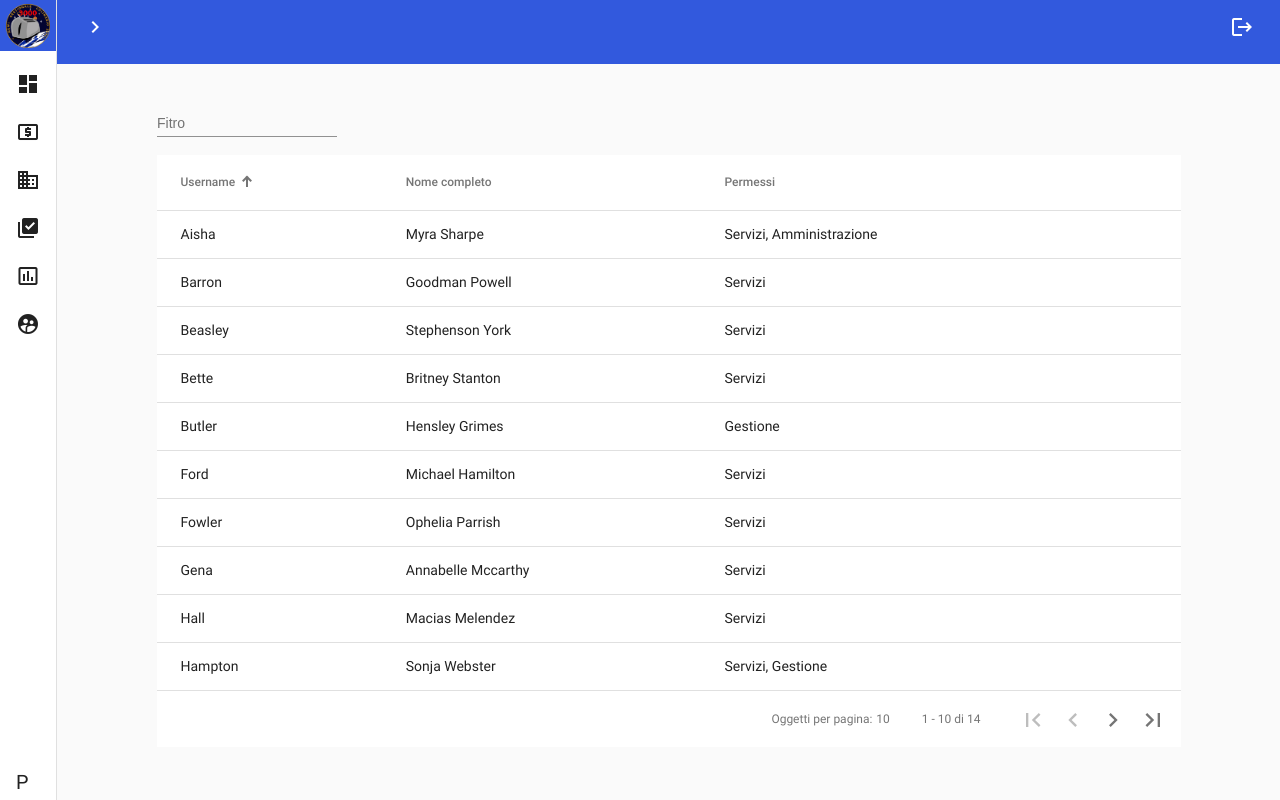
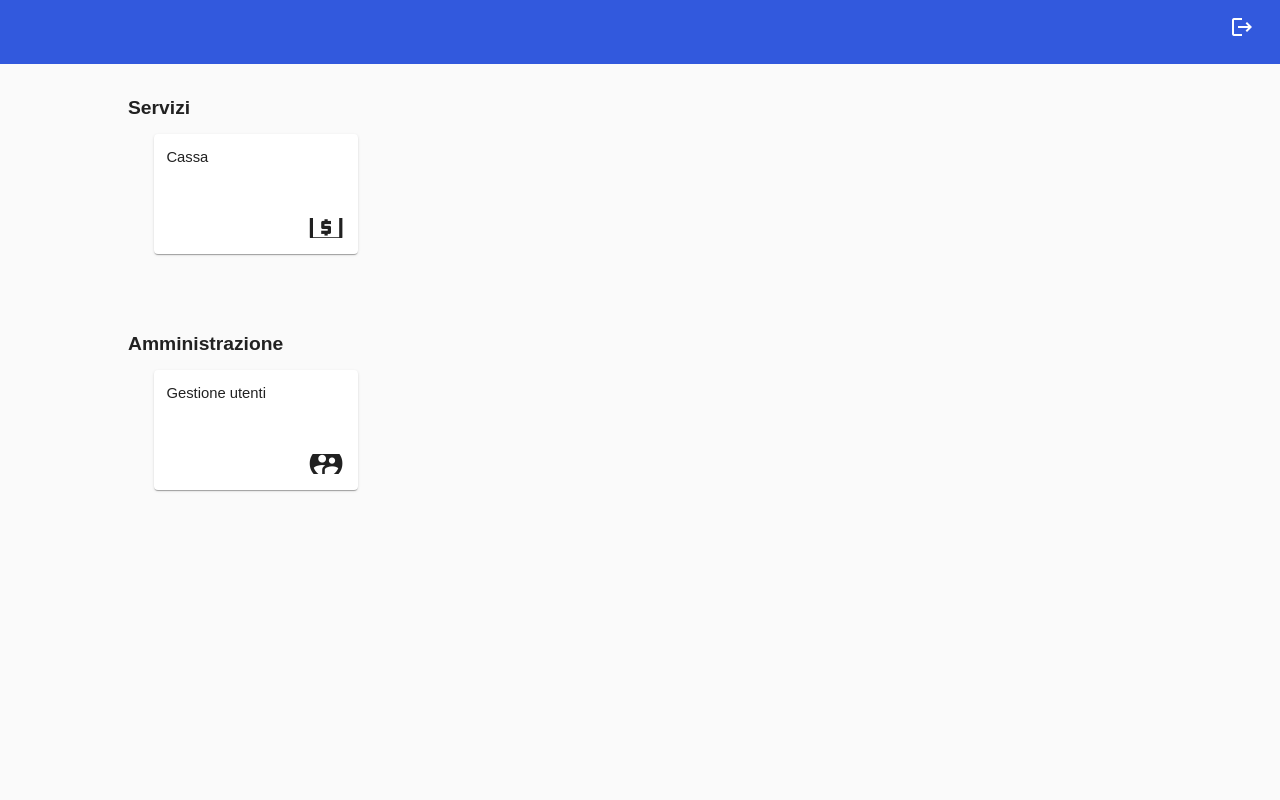
Before and after one commit to vezzoo/Gestionale_sagra, an Angular app in the folder frontend/: page / in a window 1280 px wide. Built offline with nearby package versions, Linux system fonts and the light colour scheme.

Commit message:
Set up permissions

```diff
--- a/frontend/src/app/app.module.ts
+++ b/frontend/src/app/app.module.ts
@@ -4,6 +4,7 @@ import {NgModule} from '@angular/core';
 import {RouterModule, Routes} from "@angular/router";
 
 import {ReactiveFormsModule} from "@angular/forms";
+import {AppRoutingModule} from "./app-routing.module";
 
 import {BrowserAnimationsModule} from '@angular/platform-browser/animations';
 import {MatAutocompleteModule} from '@angular/material/autocomplete';
@@ -72,7 +73,7 @@ const appRoutes: Routes = [
         children: [
             {
                 path: '',
-                redirectTo: pages.gestioneUtenti.path,
+                redirectTo: pages.dashboard.path,
                 pathMatch: 'full'
             },
             {
@@ -124,6 +125,7 @@ const appRoutes: Routes = [
     imports: [
         BrowserModule,
         ReactiveFormsModule,
+        AppRoutingModule,
         RouterModule.forRoot(appRoutes
             // , { enableTracing: true }
         ),
--- a/frontend/src/app/components/cassa.component.ts
+++ b/frontend/src/app/components/cassa.component.ts
@@ -1,5 +1,6 @@
 import {Component, EventEmitter, OnInit, Output} from '@angular/core';
 import {pages} from "../../settings/routing";
+import {User} from "../interfaces/User";
 
 @Component({
     selector: 'app-cassa',
@@ -10,6 +11,8 @@ import {pages} from "../../settings/routing";
 export class CassaComponent implements OnInit {
     @Output() _hasSidenav: EventEmitter<any> = new EventEmitter();
 
+    private _user: User;
+
     constructor() {
 
     }
@@ -18,4 +21,8 @@ export class CassaComponent implements OnInit {
         this._hasSidenav.emit(pages.cassa.hasSideNav);
     }
 
+    setUser(user: User) {
+        this._user = user;
+    }
+
 }
--- a/frontend/src/app/components/dashboard.component.ts
+++ b/frontend/src/app/components/dashboard.component.ts
@@ -1,7 +1,9 @@
-import {Component, EventEmitter, OnInit, Output} from '@angular/core';
+import {Component, EventEmitter, Input, OnInit, Output} from '@angular/core';
 import {getPageNameFromPath, pushTo} from "../utility/sharedFunctions";
 import {Router} from "@angular/router";
 import {pages, categories, getPagesOfCategory} from "../../settings/routing";
+import {Page} from "../interfaces/Page";
+import {User} from "../interfaces/User";
 
 @Component({
     selector: 'app-dashboard',
@@ -10,8 +12,10 @@ import {pages, categories, getPagesOfCategory} from "../../settings/routing";
 })
 
 export class DashboardComponent implements OnInit {
-    @Output() _hasSidenav: EventEmitter<any> = new EventEmitter();
+    @Output() private _hasSidenav: EventEmitter<any> = new EventEmitter();
+
     private _categories;
+    private _user: User;
 
     constructor(private router: Router) {
         this._categories = {};
@@ -21,18 +25,22 @@ export class DashboardComponent implements OnInit {
         this._hasSidenav.emit(pages.dashboard.hasSideNav);
 
         for (let cat of Object.keys(categories))
-            this._categories[cat] = getPagesOfCategory(cat);
+            this._categories[cat] = getPagesOfCategory(cat, this._user.permissions);
     }
 
     get categories() {
         return Object.keys(this._categories);
     }
 
-    getCatName(cat: any): string {
+    setUser(user: User) {
+        this._user = user;
+    }
+
+    getCatName(cat: string): string {
         return cat.charAt(0).toUpperCase() + cat.slice(1).toLowerCase();
     }
 
-    getPages(cat: any): string {
+    getPages(cat: string): Page[] {
         return this._categories[cat];
     }
 
@@ -40,4 +48,8 @@ export class DashboardComponent implements OnInit {
         return getPageNameFromPath(page.path);
     }
 
+    showTitle(cat: string): boolean {
+        return this.getPages(cat).length > 0;
+    }
+
 }
--- a/frontend/src/app/components/gestione-utenti.component.ts
+++ b/frontend/src/app/components/gestione-utenti.component.ts
@@ -3,6 +3,7 @@ import {pages} from "../../settings/routing";
 import {MatTableDataSource} from "@angular/material/table";
 import {MatSort} from "@angular/material/sort";
 import {MatPaginator} from "@angular/material/paginator";
+import {User} from "../interfaces/User";
 
 const users: any = [
     {
@@ -92,6 +93,8 @@ export class GestioneUtentiComponent implements OnInit {
     @ViewChild(MatSort, {static: true}) sort: MatSort;
     @ViewChild(MatPaginator, {static: true}) paginator: MatPaginator;
 
+    private _user: User;
+
     constructor() {
 
     }
@@ -108,4 +111,8 @@ export class GestioneUtentiComponent implements OnInit {
         this.dataSource.filter = filterValue.trim().toLowerCase();
     }
 
+    setUser(user: User) {
+        this._user = user;
+    }
+
 }
--- a/frontend/src/app/components/userinterface.component.ts
+++ b/frontend/src/app/components/userinterface.component.ts
@@ -9,6 +9,9 @@ import {getPagesInSideNav, pages} from "../../settings/routing";
 import {animateText, animazione_testo_mostra, animazione_testo_nascondi} from "../animations/ui/animateText";
 import {toggleContentState, animazione_open, animazione_close} from "../animations/ui/toggleContentState";
 import {toggleSidenavState} from "../animations/ui/toggleSidenavState";
+import {Page} from "../interfaces/Page";
+import {User} from "../interfaces/User";
+import permissions from "../../settings/pages_description/permissions";
 
 
 @Component({
@@ -27,28 +30,28 @@ export class UserinterfaceComponent implements OnInit {
     private positionOptions: TooltipPosition[] = ['after', 'before', 'above', 'below', 'left', 'right'];
     private _position = new FormControl(this.positionOptions[0]);
 
-    private _pages: [];
+    private _pages: Page[];
 
     private _hasSideNav: boolean;
     private _showPath: boolean;
     private showText: boolean;
 
-    private readonly _user: {
-        name: string
-    };
+    private _user: User;
 
     constructor(private router: Router, private cdRef: ChangeDetectorRef) {
+        this._user = {
+            name: "Pierangelo",
+            permissions: [permissions.dashboard, permissions.cassa, permissions.utenti]
+        };
+
+        this._pages = getPagesInSideNav(this._user.permissions);
+        this._hasSideNav = true;
         this._showPath = false;
         this.showText = false;
-
-        this._user = {
-            name: "Pierangelo"
-        };
     }
 
     ngOnInit(): void {
-        this._pages = getPagesInSideNav();
-        this._hasSideNav = true;
+
     }
 
     get pages(): Array<object> {
@@ -59,7 +62,13 @@ export class UserinterfaceComponent implements OnInit {
         return this._hasSideNav;
     }
 
+    get user(): User {
+        return this._user;
+    }
+
     onActivate(componentReference: any): void {
+        componentReference.setUser(this._user);
+
         componentReference._hasSidenav.subscribe((data) => {
             this._hasSideNav = data;
             this.cdRef.detectChanges();
--- /dev/null
+++ b/frontend/src/app/interfaces/Page.ts
@@ -0,0 +1,8 @@
+export interface Page {
+    path: string;
+    isInSideNav: boolean;
+    hasSideNav: boolean;
+    category: string;
+    icon: string;
+    requiredPermission: string;
+}
--- /dev/null
+++ b/frontend/src/app/interfaces/User.ts
@@ -0,0 +1,4 @@
+export interface User {
+    name: string;
+    permissions: string[];
+}
--- a/frontend/src/app/models/dashboard.component.html
+++ b/frontend/src/app/models/dashboard.component.html
@@ -4,7 +4,7 @@
 
         <div *ngFor="let cat of categories" class="cards-wrapper">
 
-            <p class="text cat-title"><strong>{{getCatName(cat)}}</strong></p>
+            <p *ngIf="showTitle(cat)" class="text cat-title"><strong>{{getCatName(cat)}}</strong></p>
 
             <div class="display">
 
--- a/frontend/src/login/LoginResult.ts
+++ b/frontend/src/login/LoginResult.ts
@@ -6,7 +6,6 @@ export default class LoginResult{
         this._success = success;
         this._message = message;
     }
-
 
     get success(): boolean {
         return this._success;
--- a/frontend/src/settings/pages_description/pages/dashboard.ts
+++ b/frontend/src/settings/pages_description/pages/dashboard.ts
@@ -1,8 +1,10 @@
+import permissions from "../permissions";
+
 export const dashboard = {
     path: 'dashboard',
     isInSideNav: true,
     hasSideNav: false,
     category: '',
     icon: 'dashboard',
-    requiredPermission: ''
+    requiredPermission: permissions.dashboard
 };
--- a/frontend/src/settings/pages_description/permissions.ts
+++ b/frontend/src/settings/pages_description/permissions.ts
@@ -1,4 +1,5 @@
 export default {
+    dashboard: 'dashboard',
     cassa: 'cassa',
     stampa: 'stampa',
     magazzino: 'magazzino',
--- a/frontend/src/settings/routing.ts
+++ b/frontend/src/settings/routing.ts
@@ -1,5 +1,6 @@
 import * as pagesImported from "./pages_description/pagesDescription";
 import categoriesImported from "./pages_description/categories";
+import {Page} from "../app/interfaces/Page";
 
 export const categories = categoriesImported;
 
@@ -14,22 +15,24 @@ function getPages(): any {
     return pages;
 }
 
-export function getPagesInSideNav(): any {
+export function getPagesInSideNav(permissions: string[]): Page[] {
     const pagesNames = Object.keys(pages).filter(e => pages[e].isInSideNav);
     let toReturn = [];
 
     for (let page of pagesNames)
-        toReturn.push(pages[page]);
+        if (permissions.includes(pages[page].requiredPermission))
+            toReturn.push(pages[page]);
 
     return toReturn;
 }
 
-export function getPagesOfCategory(cat: string): any {
+export function getPagesOfCategory(cat: string, permissions: string[]): Page[] {
     const pagesNames = Object.keys(pages).filter(e => pages[e].category.toLowerCase() === cat.toLowerCase());
     let toReturn = [];
 
     for (let page of pagesNames)
-        toReturn.push(pages[page]);
+        if (permissions.includes(pages[page].requiredPermission))
+            toReturn.push(pages[page]);
 
     return toReturn;
 }
```
